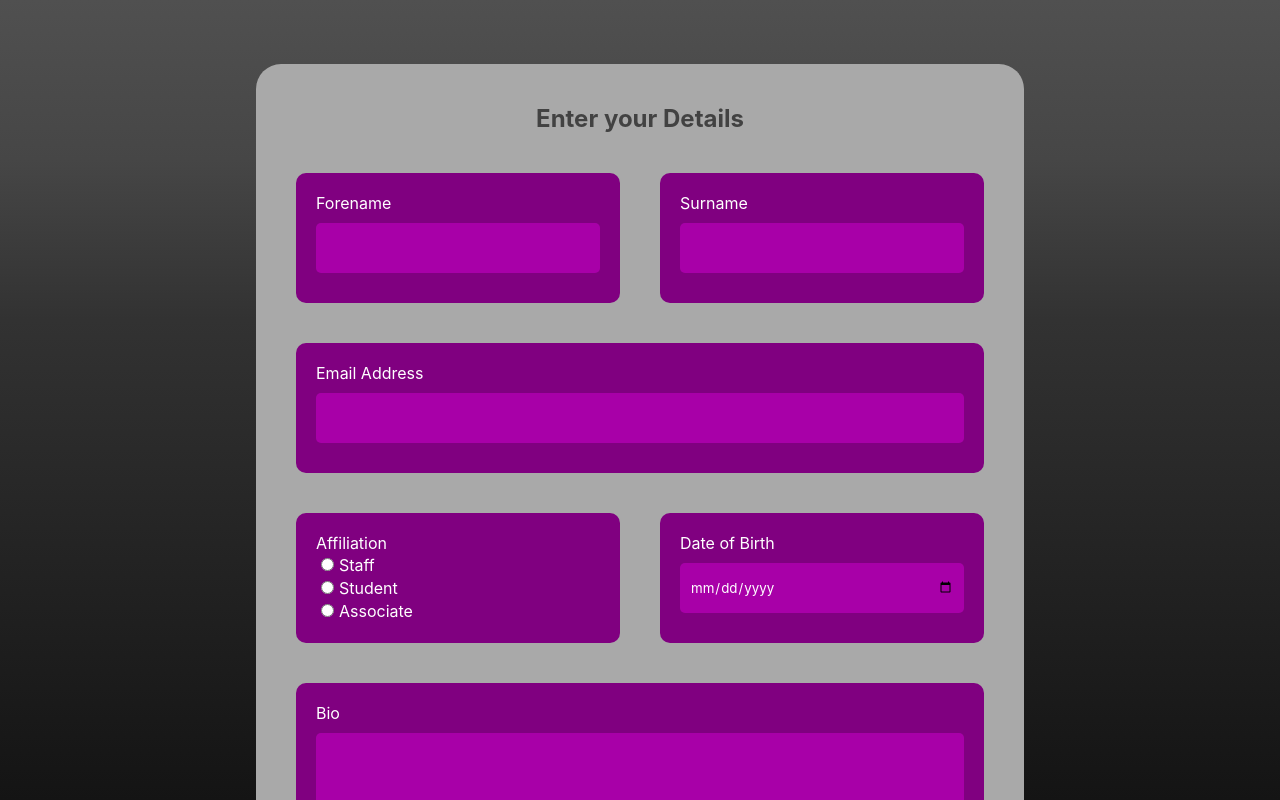
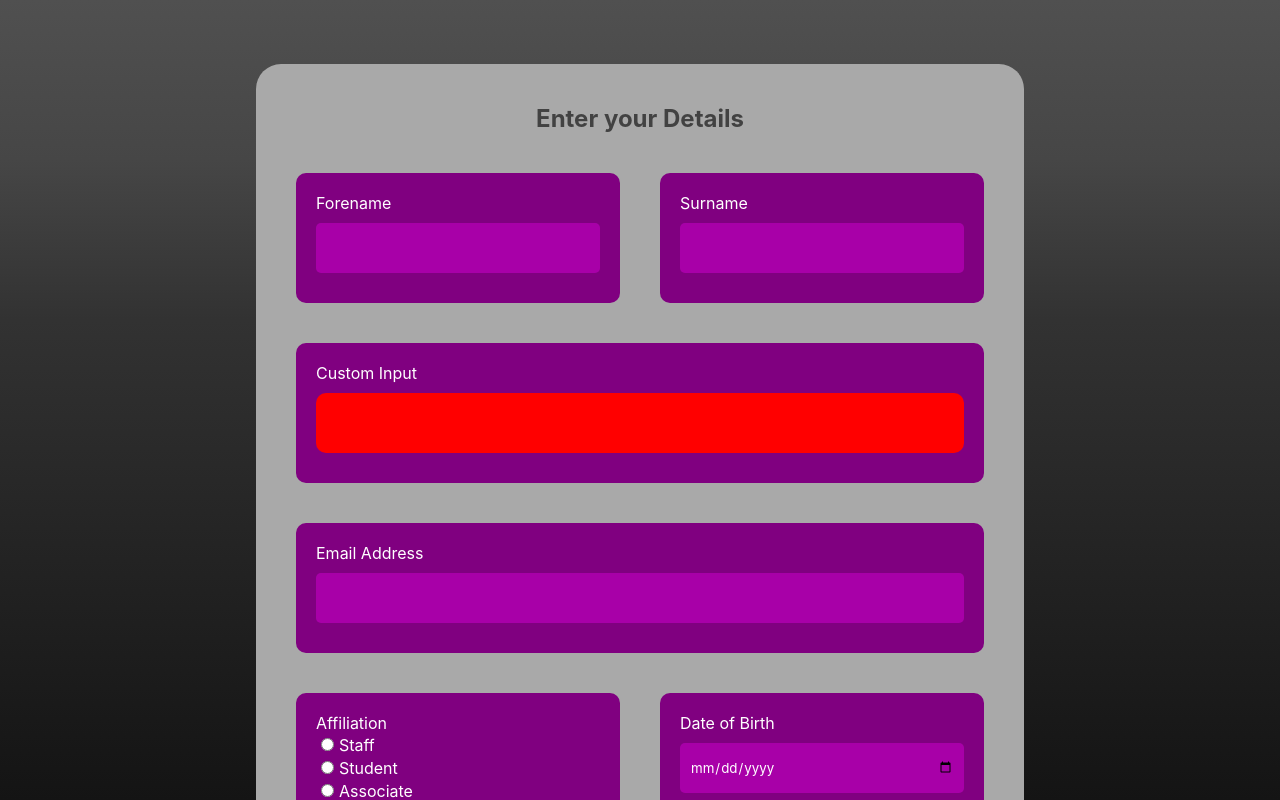
Before and after one commit to ChristianBeddows/React-Router, a React (Create React App) app: page / in a window 1280 px wide. Shown: the top 800 px of the page. Built offline with nearby package versions, Linux system fonts and the light colour scheme.

Commit message:
Add validated custom component

```diff
--- a/src/components/Form.css
+++ b/src/components/Form.css
@@ -84,3 +84,10 @@ form button.form-submit:hover {
     display: inline;
     content: "⚠ ";
 }
+
+.custom-input {
+    height: 60px;
+    margin: 10px 0;
+    background-color: red;
+    border-radius: 10px;
+}
--- a/src/components/Form.js
+++ b/src/components/Form.js
@@ -3,13 +3,14 @@ import {useForm} from 'react-hook-form';
 import "./Form.css";
 
 const Form = () => {
-    const {register, handleSubmit, errors} = useForm({
+    const {register, setValue, handleSubmit, triggerValidation, errors} = useForm({
         mode: 'onBlur',
         reValidateMode: 'onBlur',
     });
     const [form, setForm] = useState({
         forename: '',
         surname: '',
+        customElement: 'red',
         email: '',
         affiliation: '',
         dateOfBirth: '',
@@ -25,6 +26,25 @@ const Form = () => {
         const value = event.target.value;
 
         setForm({...form, [name]: value});
+    };
+
+    const toggleCustomElement = () => {
+        if (form.customElement === 'red') {
+            setForm({...form, customElement: 'green'});
+            setValue('customElement', 'green');
+        } else {
+            setForm({...form, customElement: 'red'});
+            setValue('customElement', 'red');
+        }
+        validate();
+    };
+
+    const validate = () => {
+        triggerValidation("customElement");
+    };
+
+    const customElementStyling = {
+        backgroundColor: form.customElement,
     };
 
     return (
@@ -45,6 +65,14 @@ const Form = () => {
                     {errors.surname && <Error message="This field is required."/>}
                 </div>
 
+            </div>
+
+            <div className="form-row">
+                <div className="form-field full">
+                    <label>Custom Input</label>
+                    <div className="custom-input" style={customElementStyling} onClick={toggleCustomElement} ref={register({name: 'customElement', type: 'custom'}, {validate: {isGreen: value => value === 'green'}})}/>
+                    {errors.customElement && <Error message="This must be green."/>}
+                </div>
             </div>
 
             <div className="form-row">
```
